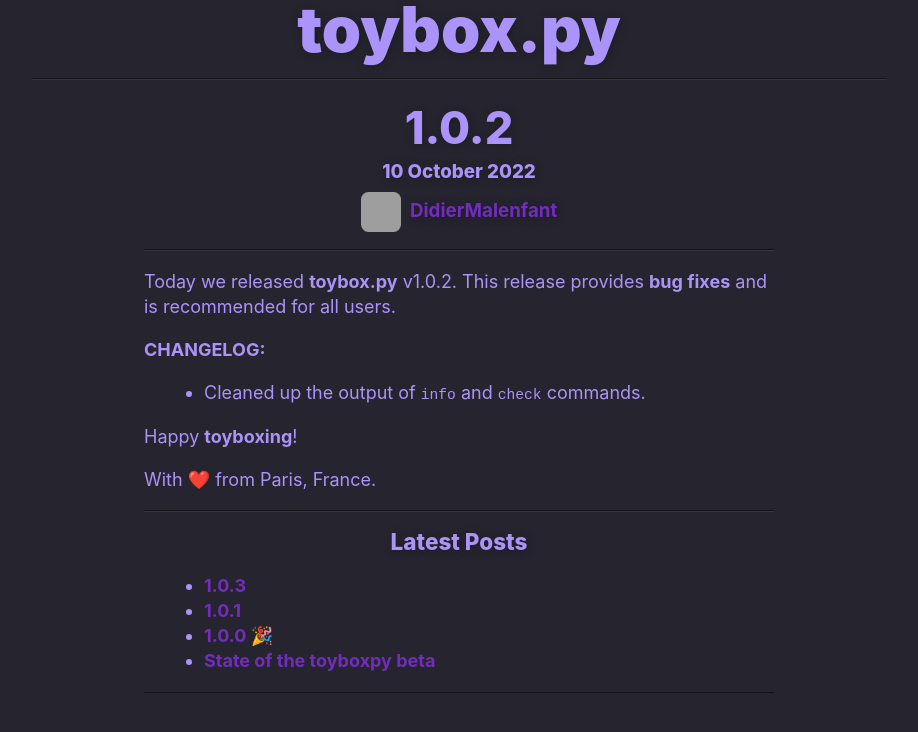
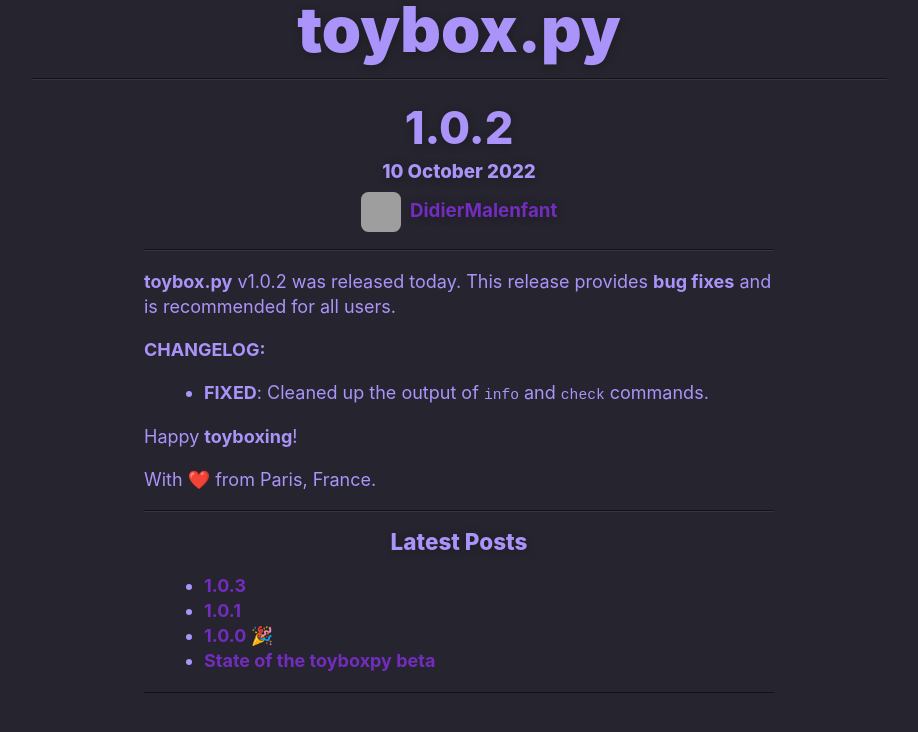
Before and after one commit to toyboxpy/toyboxpy.io, a Jekyll site: the page built from _posts/2022-10-10-1.0.2.md, in a window 1280 px wide, cut to the strip 153-885 px from the top of the page. Shown: the whole strip, without its empty margins (181-1099 px from the left). Built offline with Jekyll 4.4.1, drawn with Linux system fonts in a browser that asks for light colours; comment, search, counter and statistics services are not loaded; grey boxes are pictures that could not be loaded.

Commit message:
Tweaked some of the language

```diff
--- a/_posts/2022-10-10-1.0.2.md
+++ b/_posts/2022-10-10-1.0.2.md
@@ -3,10 +3,10 @@ title: 1.0.2
 author: DidierMalenfant
 redirect_from: /blog/1.0.2
 ---
-Today we released **toybox.py** v1.0.2. This release provides **bug fixes** and is recommended for all users.
+**toybox.py** v1.0.2 was released today. This release provides **bug fixes** and is recommended for all users.
 
 **CHANGELOG:**
-- Cleaned up the output of `info` and `check` commands.
+- **FIXED**: Cleaned up the output of `info` and `check` commands.
 
 Happy **toyboxing**!
 
```
Also changed, not shown: _posts/2022-10-10-1.0.1.md (+2 -2 lines), _posts/2022-10-26-1.0.3.md (+2 -2 lines).
